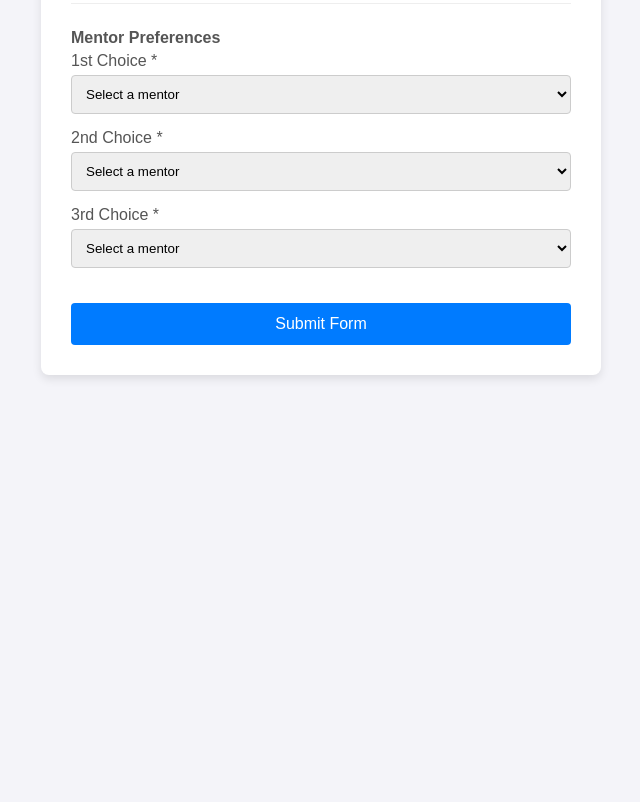
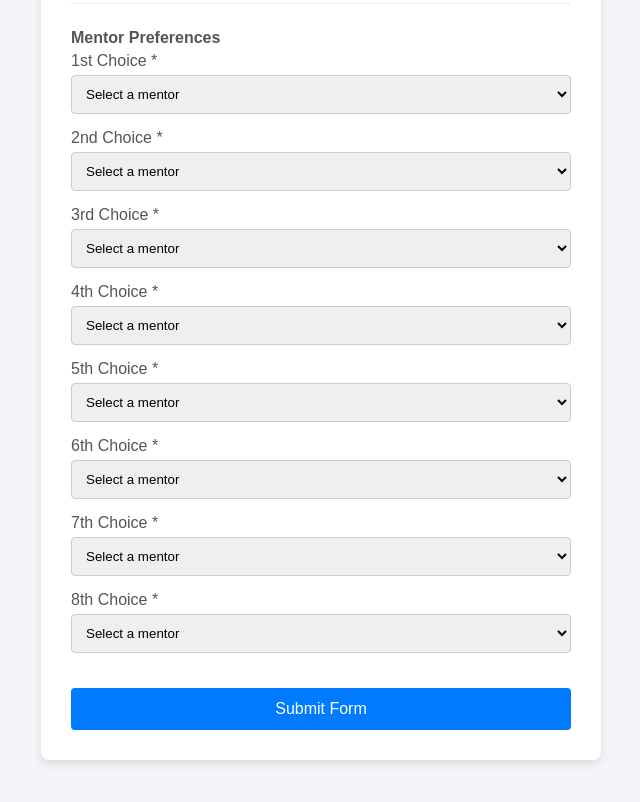
Before and after one commit to apssmandal/Mentors, a plain HTML site: page index.html in a window 1280 px wide. Shown: the part 364-1166 px from the top of the page, without its empty margins (319-959 px from the left). Before the commit the page ends 800 px from the top, so only its background shows below. Drawn offline with Linux system fonts and the light colour scheme.

Commit message:
Update form action URL and mentor choices

```diff
--- a/index.html
+++ b/index.html
@@ -86,7 +86,7 @@
 <div class="form-container">
     <h2>Mentor Preference</h2>
 
-    <form id="studentForm" action="https://freeforms-app.web.app/f/QR9MwisFxKlgr5pBc3xw" method="POST">
+    <form id="studentForm" action="https://freeforms-app.web.app/f/GN8Iq5TwfjbEHKIdWeVe" method="POST">
 
         <input type="hidden" name="_subject" value="New Mentor Preference Submission" />
         <input type="text" name="_honeypot" style="display:none" tabindex="-1" autocomplete="off" />
@@ -123,7 +123,7 @@
         <div id="nonGateSection" class="hidden-section">
             <div class="form-group">
                 <label for="testScore">Admission Test Score *</label>
-                <input type="number" id="testScore" name="testScore">
+                <input type="number" step="0.01" id="testScore" name="testScore">
             </div>
             <div class="form-group">
                 <label for="cgpa">B.Tech CGPA *</label>
@@ -141,7 +141,7 @@
                 <select id="choice1" class="person-choice" name="choice1" required>
                     <option value="" disabled selected>Select a mentor</option>
                     <option value="Arpita Ray">Arpita Ray</option>
-                    <option value="Chandrayee Chowdhury">Chandrayee Chowdhury</option>
+                    <option value="Chandreyee Chowdhury">Chandreyee Chowdhury</option>
                     <option value="Iti Saha Misra">Iti Saha Misra</option>
                     <option value="Nandini Mukherjee">Nandini Mukherjee</option>
                     <option value="Pampa Sadhukhan">Pampa Sadhukhan</option>
@@ -156,7 +156,7 @@
                 <select id="choice2" class="person-choice" name="choice2" required>
                     <option value="" disabled selected>Select a mentor</option>
                     <option value="Arpita Ray">Arpita Ray</option>
-                    <option value="Chandrayee Chowdhury">Chandrayee Chowdhury</option>
+                    <option value="Chandreyee Chowdhury">Chandreyee Chowdhury</option>
                     <option value="Iti Saha Misra">Iti Saha Misra</option>
                     <option value="Nandini Mukherjee">Nandini Mukherjee</option>
                     <option value="Pampa Sadhukhan">Pampa Sadhukhan</option>
@@ -171,7 +171,7 @@
                 <select id="choice3" class="person-choice" name="choice3" required>
                     <option value="" disabled selected>Select a mentor</option>
                     <option value="Arpita Ray">Arpita Ray</option>
-                    <option value="Chandrayee Chowdhury">Chandrayee Chowdhury</option>
+                    <option value="Chandreyee Chowdhury">Chandreyee Chowdhury</option>
                     <option value="Iti Saha Misra">Iti Saha Misra</option>
                     <option value="Nandini Mukherjee">Nandini Mukherjee</option>
                     <option value="Pampa Sadhukhan">Pampa Sadhukhan</option>
@@ -180,6 +180,82 @@
                     <option value="Sarmistha Neogy">Sarmistha Neogy</option>
                 </select>
             </div>
+
+            <div class="form-group">
+                <label for="choice4" style="font-weight: normal;">4th Choice *</label>
+                <select id="choice4" class="person-choice" name="choice4" required>
+                    <option value="" disabled selected>Select a mentor</option>
+                    <option value="Arpita Ray">Arpita Ray</option>
+                    <option value="Chandreyee Chowdhury">Chandreyee Chowdhury</option>
+                    <option value="Iti Saha Misra">Iti Saha Misra</option>
+                    <option value="Nandini Mukherjee">Nandini Mukherjee</option>
+                    <option value="Pampa Sadhukhan">Pampa Sadhukhan</option>
+                    <option value="Punyasha Chatterjee">Punyasha Chatterjee</option>
+                    <option value="Sarbani Roy">Sarbani Roy</option>
+                    <option value="Sarmistha Neogy">Sarmistha Neogy</option>
+                </select>
+            </div>
+
+            <div class="form-group">
+                <label for="choice5" style="font-weight: normal;">5th Choice *</label>
+                <select id="choice5" class="person-choice" name="choice5" required>
+                    <option value="" disabled selected>Select a mentor</option>
+                    <option value="Arpita Ray">Arpita Ray</option>
+                    <option value="Chandreyee Chowdhury">Chandreyee Chowdhury</option>
+                    <option value="Iti Saha Misra">Iti Saha Misra</option>
+                    <option value="Nandini Mukherjee">Nandini Mukherjee</option>
+                    <option value="Pampa Sadhukhan">Pampa Sadhukhan</option>
+                    <option value="Punyasha Chatterjee">Punyasha Chatterjee</option>
+                    <option value="Sarbani Roy">Sarbani Roy</option>
+                    <option value="Sarmistha Neogy">Sarmistha Neogy</option>
+                </select>
+            </div>
+
+            <div class="form-group">
+                <label for="choice6" style="font-weight: normal;">6th Choice *</label>
+                <select id="choice6" class="person-choice" name="choice6" required>
+                    <option value="" disabled selected>Select a mentor</option>
+                    <option value="Arpita Ray">Arpita Ray</option>
+                    <option value="Chandreyee Chowdhury">Chandreyee Chowdhury</option>
+                    <option value="Iti Saha Misra">Iti Saha Misra</option>
+                    <option value="Nandini Mukherjee">Nandini Mukherjee</option>
+                    <option value="Pampa Sadhukhan">Pampa Sadhukhan</option>
+                    <option value="Punyasha Chatterjee">Punyasha Chatterjee</option>
+                    <option value="Sarbani Roy">Sarbani Roy</option>
+                    <option value="Sarmistha Neogy">Sarmistha Neogy</option>
+                </select>
+            </div>
+
+            <div class="form-group">
+                <label for="choice7" style="font-weight: normal;">7th Choice *</label>
+                <select id="choice7" class="person-choice" name="choice7" required>
+                    <option value="" disabled selected>Select a mentor</option>
+                    <option value="Arpita Ray">Arpita Ray</option>
+                    <option value="Chandreyee Chowdhury">Chandreyee Chowdhury</option>
+                    <option value="Iti Saha Misra">Iti Saha Misra</option>
+                    <option value="Nandini Mukherjee">Nandini Mukherjee</option>
+                    <option value="Pampa Sadhukhan">Pampa Sadhukhan</option>
+                    <option value="Punyasha Chatterjee">Punyasha Chatterjee</option>
+                    <option value="Sarbani Roy">Sarbani Roy</option>
+                    <option value="Sarmistha Neogy">Sarmistha Neogy</option>
+                </select>
+            </div>
+
+            <div class="form-group">
+                <label for="choice8" style="font-weight: normal;">8th Choice *</label>
+                <select id="choice8" class="person-choice" name="choice8" required>
+                    <option value="" disabled selected>Select a mentor</option>
+                    <option value="Arpita Ray">Arpita Ray</option>
+                    <option value="Chandreyee Chowdhury">Chandreyee Chowdhury</option>
+                    <option value="Iti Saha Misra">Iti Saha Misra</option>
+                    <option value="Nandini Mukherjee">Nandini Mukherjee</option>
+                    <option value="Pampa Sadhukhan">Pampa Sadhukhan</option>
+                    <option value="Punyasha Chatterjee">Punyasha Chatterjee</option>
+                    <option value="Sarbani Roy">Sarbani Roy</option>
+                    <option value="Sarmistha Neogy">Sarmistha Neogy</option>
+                </select>
+            </div>
+
         </div>
 
         <button type="submit" id="submitBtn">Submit Form</button>
@@ -249,7 +325,7 @@
         select.addEventListener('change', updateDropdowns);
     });
 
-    // --- Submission Logic: FreeForms Fetch API (FIXED for JSON) ---
+    // --- Submission Logic: FreeForms Fetch API ---
     async function handleSubmit(event) {
         event.preventDefault();
         const form = event.target;
@@ -264,7 +340,7 @@
         submitBtn.innerText = "Submitting...";
 
         try {
-            const res = await fetch("https://freeforms-app.web.app/f/QR9MwisFxKlgr5pBc3xw", {
+            const res = await fetch("https://freeforms-app.web.app/f/ljAvn5AjV7Ylu5rGYZLR", {
                 method: "POST",
                 headers: {
                     "Accept": "application/json",
```
